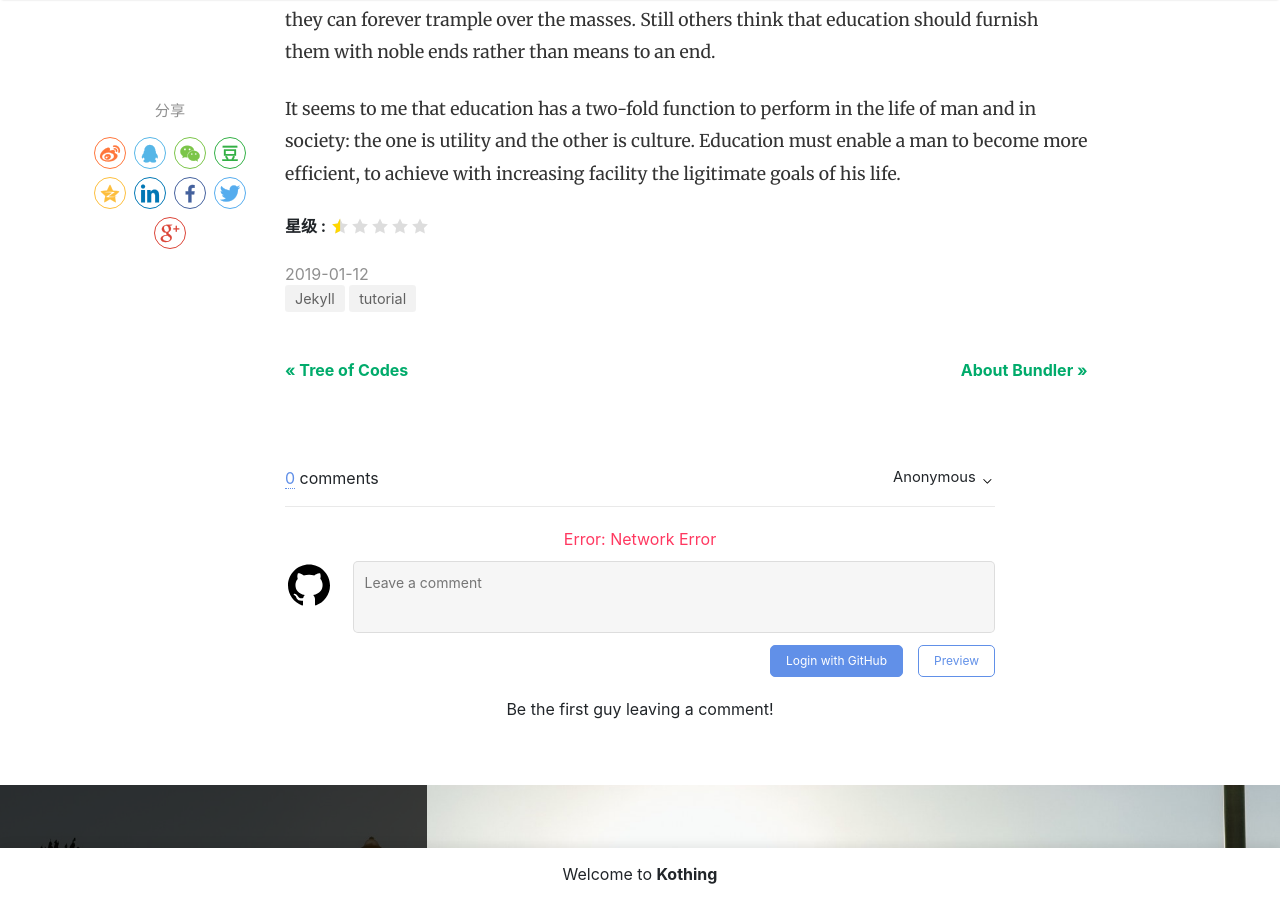
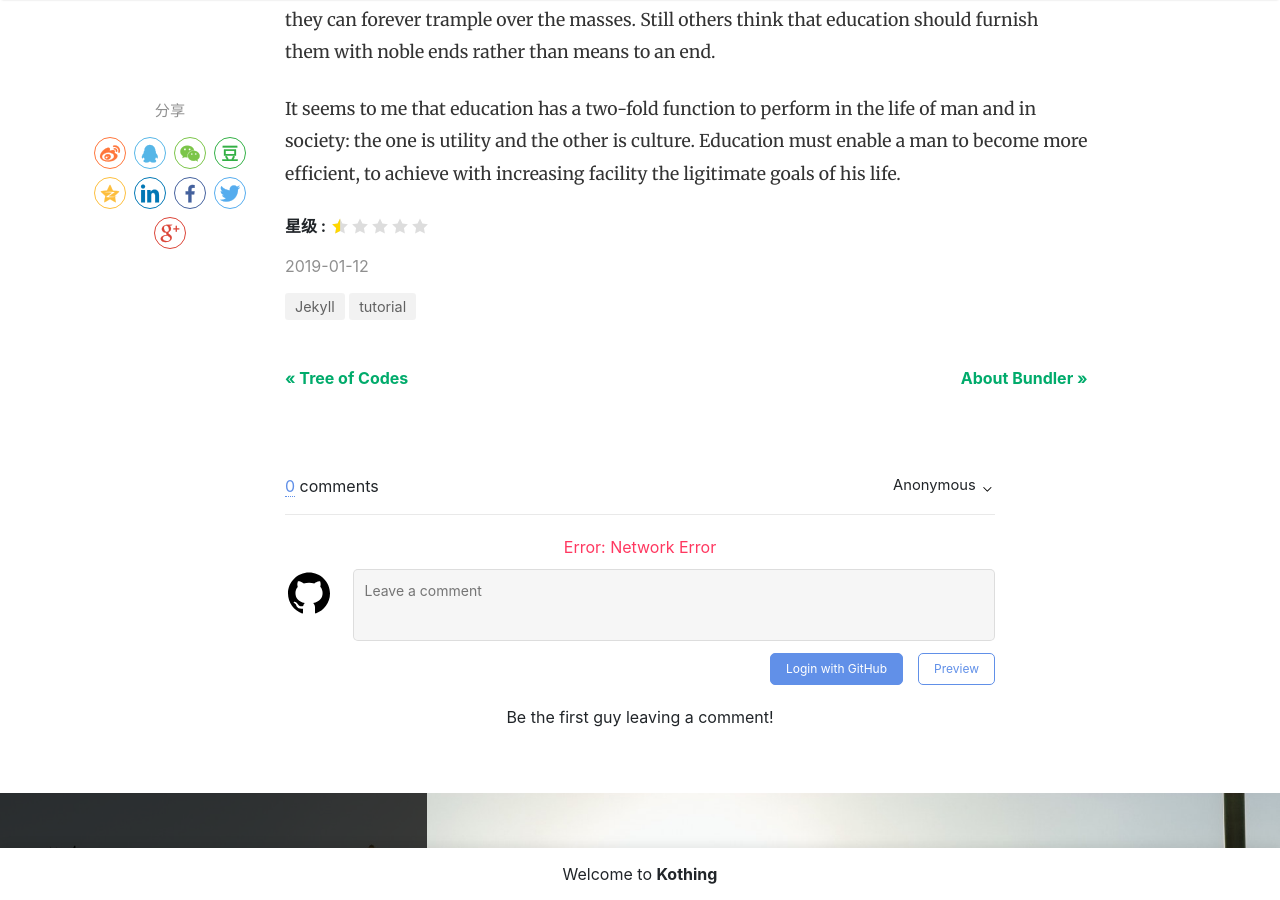
Before and after one commit to kothing/kothing-theme, a Jekyll site: the page built from _posts/2019-01-12-we-all-wait-for-summer.md, in a window 1280 px wide and 900 px high, scrolled down 1032 px. Built offline with Jekyll 4.4.1, drawn with Linux system fonts in a browser that asks for light colours; nearby versions of some CDN libraries; comment, search, counter and statistics services are not loaded.

Commit message:
Update post.html

```diff
--- a/_layouts/post.html
+++ b/_layouts/post.html
@@ -73,13 +73,13 @@ post_class: post-template
             <div class="after-post-meta">
                 <!-- Rating -->
                 {% if page.rating %}
-                <div class="rating mb-4 d-flex align-items-center">
+                <div class="rating mb-3 d-flex align-items-center">
                     <strong class="mr-1">{% if site.locale == "zh-cn" %} {{ site.zh-cn_rating }} {% else %} {{ site.en_rating }} {% endif %}:</strong> {% include star_rating.html %}
                 </div>
                 {% endif %}
 
                 <!-- Post Date -->
-                <div class="datetime">
+                <div class="datetime mb-3">
                     <span class="post-date"><time datetime="{{ page.date | date:"%Y-%m-%d" }}">{{ page.date | date:"%Y-%m-%d" }}<!--{{ page.date | date_to_string }}--></time></span>
                     {% if page.last_modified_at %}
                     (Updated: <time datetime="{{ page.last_modified_at | date_to_xmlschema }}" itemprop="dateModified">{{ page.last_modified_at | date: "%b %-d, %Y" }}</time>)
@@ -87,8 +87,8 @@ post_class: post-template
                 </div>
 
                 <!-- Post Categories -->
-                <div class="after-post-cats">
-                    <ul class="tags mb-4">
+                <div class="post-cats">
+                    <ul class="tags">
                         {% assign sortedCategories = page.categories | sort %}
                         {% for category in sortedCategories %}
                         <li>
@@ -101,7 +101,7 @@ post_class: post-template
             </div>
 
             <!-- Post Tags -->
-            <div class="after-post-tags">
+            <div class="post-tags">
                 <ul class="tags">
                     {% assign sortedTags = page.tags | sort %}
                     {% for tag in sortedTags %}
```
